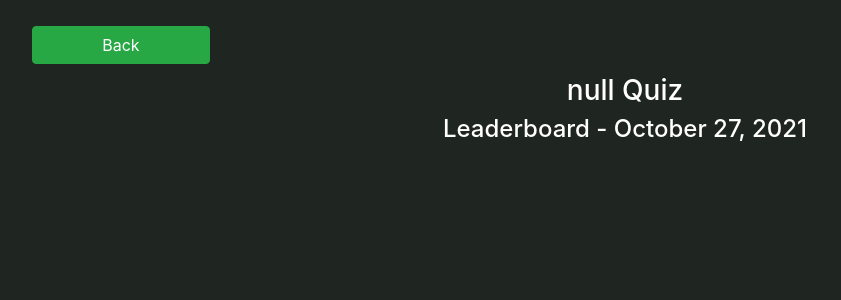
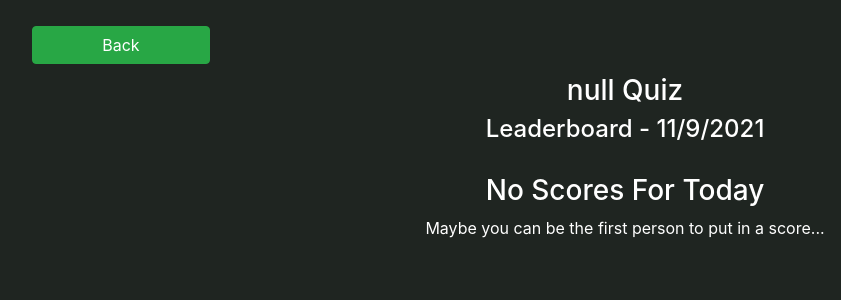
Before and after one commit to SD-D-Trivia-Team/CodeTrivia, a PHP site: page /Leaderboard/index.html in a window 1280 px wide. Shown: the part 86-386 px from the top of the page, without its empty margins (15-856 px from the left). Run offline with PHP 8.4, Linux system fonts and the light colour scheme.

Commit message:
formatting work and dynamic text
Added dynamic text for the dates, formatting for a string that will be present if there are no scores for the date, and made the number reflective of the position of the user in the leaderboard.

```diff
--- a/Leaderboard/css/leaderboard.css
+++ b/Leaderboard/css/leaderboard.css
@@ -28,6 +28,10 @@
 /*Styling for leaderboard*/
 .leaderboard-number{
     margin:auto;
+}
+
+#leaderboard-container{
+    text-align:center;
 }
 
 #top-leaderboard-entry{
--- a/Leaderboard/index.html
+++ b/Leaderboard/index.html
@@ -49,7 +49,8 @@
 
         <!--Space for entries on the leaderboard-->
         <div id="leaderboard-container">
-
+            <h3 id="no-content-header">No Scores For Today</h3>
+            <p>Maybe you can be the first person to put in a score...</p>
         </div>
 
 
--- a/Leaderboard/index.js
+++ b/Leaderboard/index.js
@@ -32,6 +32,7 @@
     constructor(cat){
         this.category = cat;
         this.scores = [];
+        this.date = new Date();
     }
 
     //viewLeaderboard:
@@ -40,7 +41,7 @@
     viewLeaderboard(){
 
         $("#leaderboard-header").html(`<h3 id="cat-header">${sessionStorage.getItem('cat_full')} Quiz</h3>
-        <h4>Leaderboard - October 27, 2021</h4>`)
+        <h4>Leaderboard - ${this.date.toLocaleDateString('en-US')}</h4>`)
         //set the value of the leaderboard to the specific category and date of the day
         //go through and add in the elements of the leaderboard
         var init_score = true;
@@ -52,10 +53,11 @@
         .then(data => {
             //start by sorting the array based on score values
             data.sort((firstItem, secondItem) => secondItem.score - firstItem.score);
-
+            var leaderboard_ind = 1;
             //Then, go through and append the individual elements using jquery's .append and .html methods
             for(const elem of data){
-                let scoreObj = new Score(elem.name, this.category, elem.Leaderboard);
+                console.log(elem);
+                let scoreObj = new Score(elem.name, this.category, elem.score);
                 this.scores.push(scoreObj);
                 if(init_score){
                     //set score string to use commas
@@ -63,7 +65,7 @@
                     //using .html since we can have an empty message in leadaerboard-container if there are no
                     //scores, and then .html would overwrite that content in the event that we do have scores
                     $("#leaderboard-container").html(` <div id="top-leaderboard-entry" class="leaderboard-entry row w-75">
-                    <h4 id="top-leaderboard-number auto-marg" class="leaderboard-number col-sm-1">1</h4>
+                    <h4 id="top-leaderboard-number auto-marg" class="leaderboard-number col-sm-1">${leaderboard_ind}</h4>
                     <div class="img-cont col-sm-2 auto-marg">
                         <img id="top-leaderboard-img" class="leaderboard-img auto-marg" src="../images/default_avatar.png" alt="A placeholder for the avatar image">
                     </div>
@@ -72,39 +74,27 @@
                     </div>`);
                     //set initial score to false since there is a top score
                     init_score = false;
+                    leaderboard_ind = leaderboard_ind + 1;
                 }
                 else{
                     //set score string to use commas
                     let score_str = elem.score.toLocaleString('en-US');
                     //append the element
                     $("#leaderboard-container").append(` <div class="leaderboard-entry row w-75">
-                        <h4 class="leaderboard-number auto-marg col-sm-1">2</h4>
+                        <h4 class="leaderboard-number auto-marg col-sm-1">${leaderboard_ind}</h4>
                         <div class="img-cont col-sm-2">
                             <img class="leaderboard-img" src="../images/default_avatar.png" alt="A placeholder for the avatar image">
                         </div>
                         <h5 class="leaderboard-name auto-marg col-sm-6">${elem.name}</h5>
                         <h5 class="leaderboard-score auto-marg col-sm-3">${score_str}</h5>
                     </div>`);
+                    leaderboard_ind = leaderboard_ind + 1;
                 }
             }
         });
     }
 
 }
-
-/*A simple user class:*/
-class User {
-    /*Constructor: Stores username, email, and a list of score objects, one for each category */
-    constructor(name, mail, scoreList) {
-        this.username = name;
-        this.email = mail;
-        this.scores = [];
-        for(const scoreVal in scoreList){
-            this.scores.append(scoreVal);
-        }
-    }
-}
-
 
 $(document).ready(function() {
     //on load, create a new Leaderboard object for the category and then
```
